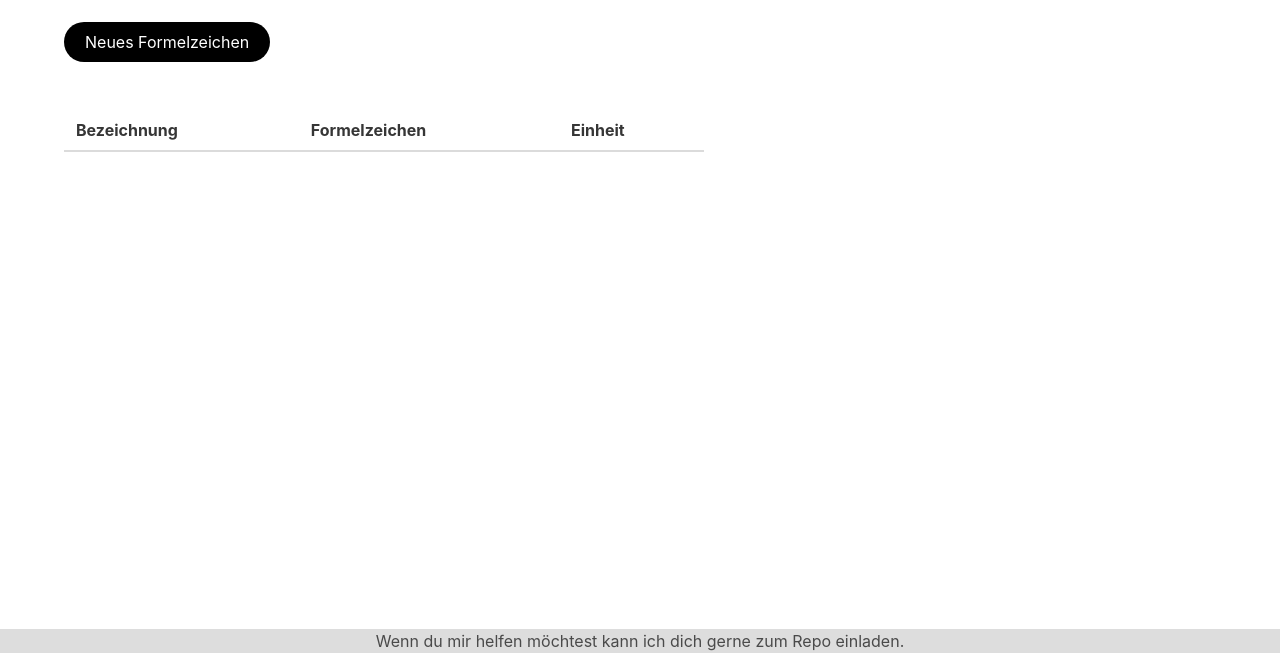
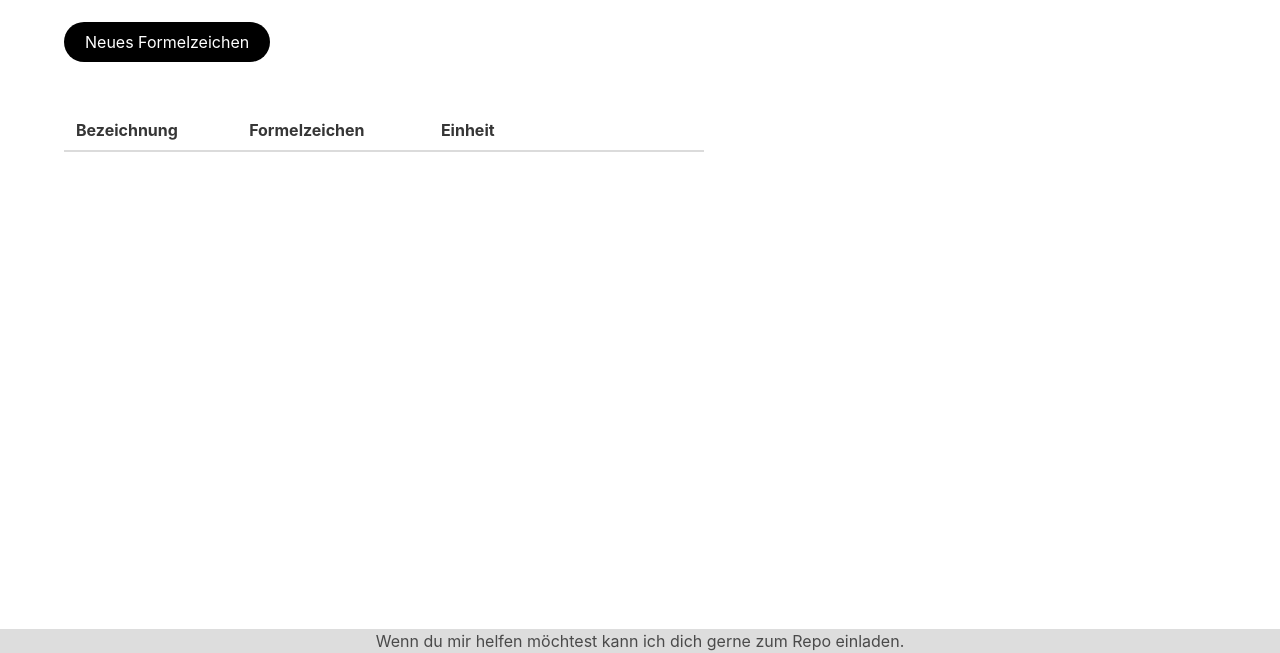
Before and after one commit to KuhlTime/bauelemente-formelsammlung, a website built with Parcel: page src/index.html in a window 1280 px wide. Shown: the part 147-800 px from the top of the page. Built offline with nearby package versions, Linux system fonts and the light colour scheme; no server answers.

Commit message:
Small changes

```diff
--- a/src/index.html
+++ b/src/index.html
@@ -35,7 +35,7 @@
             <tr>
               <th style="text-align: left">Bezeichnung</th>
               <th>Formelzeichen</th>
-              <th>Einheit</th>
+              <th style="min-width: 200px">Einheit</th>
             </tr>
           </thead>
           <tbody></tbody>
--- a/src/js/pages/dashboard.js
+++ b/src/js/pages/dashboard.js
@@ -37,10 +37,10 @@ function updateUI() {
 
     $detailButton.on('click', () => eventHandler(symbol))
 
-    const $deleteButton = $(
-      //'<td><button class="button is-danger is-rounded" style="margin: 2px 0">Löschen</button></td>'
-      ''
-    )
+    // const $deleteButton = $(
+    //   //'<td><button class="button is-danger is-rounded" style="margin: 2px 0">Löschen</button></td>'
+    //   ''
+    // )
 
     $tr.append($name, $symbol, $unit)
     $tbody.append($tr)
```
